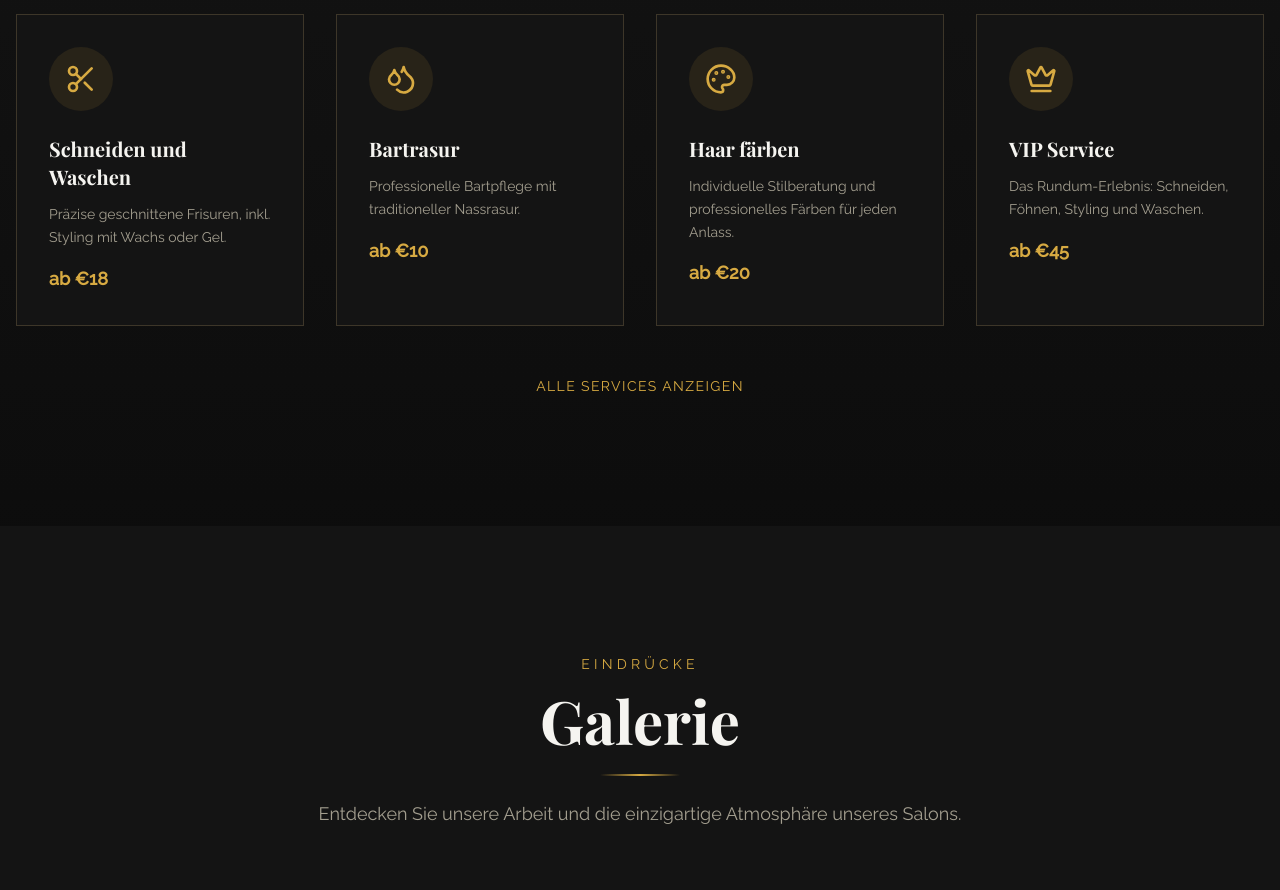
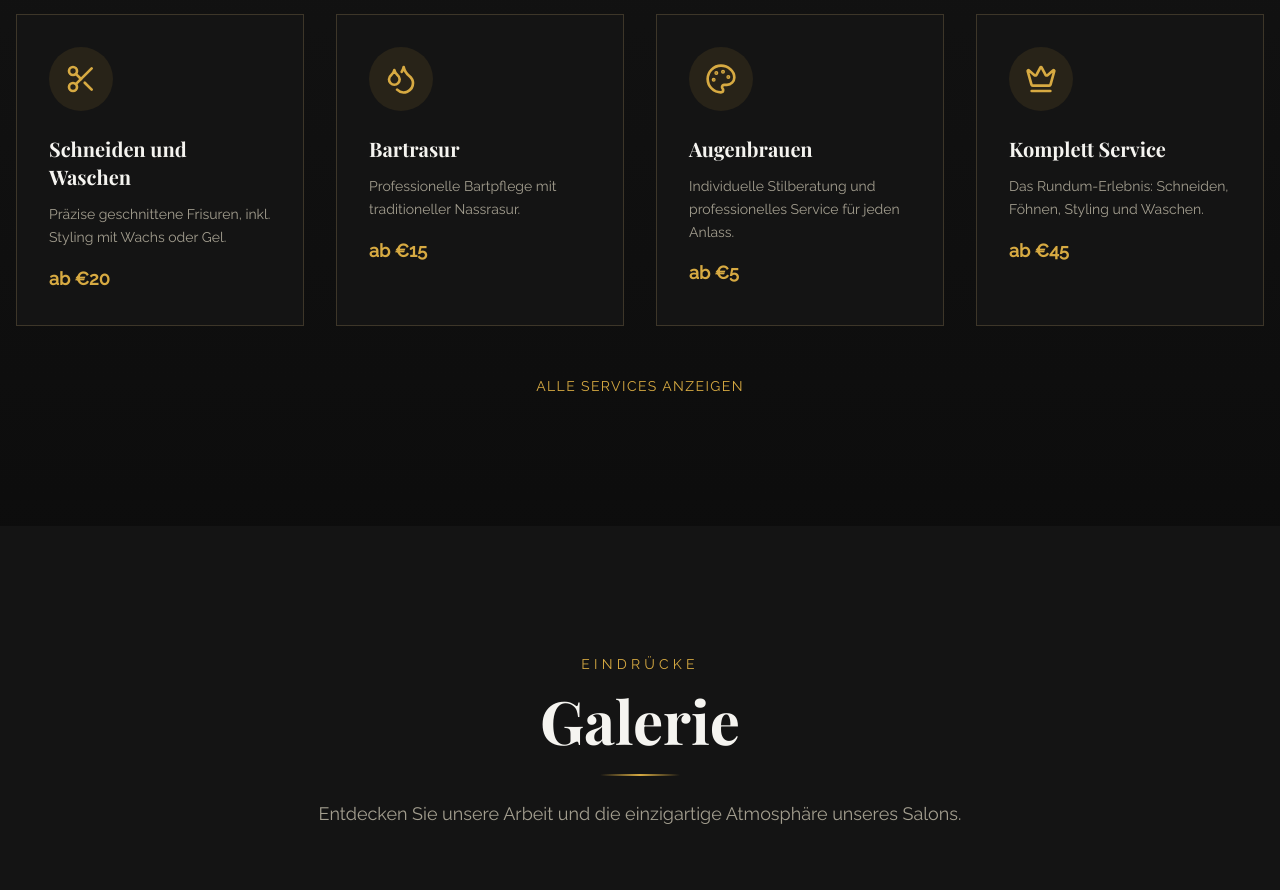
Before and after one commit to markkoehler-cyber/wazirbarbershop-demo, a React (Vite) app: page / in a window 1280 px wide. Shown: the part 1180-2070 px from the top of the page. Built offline with nearby package versions, Linux system fonts and the light colour scheme.

Commit message:
Update ServicesSection.tsx

```diff
--- a/src/components/sections/ServicesSection.tsx
+++ b/src/components/sections/ServicesSection.tsx
@@ -7,23 +7,23 @@ const services = [
     icon: Scissors,
     title: 'Schneiden und Waschen',
     description: 'Präzise geschnittene Frisuren, inkl. Styling mit Wachs oder Gel.',
-    price: 'ab €18',
+    price: 'ab €20',
   },
   {
     icon: Droplets,
     title: 'Bartrasur',
     description: 'Professionelle Bartpflege mit traditioneller Nassrasur.',
-    price: 'ab €10',
+    price: 'ab €15',
   },
   {
     icon: Palette,
-    title: 'Haar färben',
-    description: 'Individuelle Stilberatung und professionelles Färben für jeden Anlass.',
-    price: 'ab €20',
+    title: 'Augenbrauen',
+    description: 'Individuelle Stilberatung und professionelles Service für jeden Anlass.',
+    price: 'ab €5',
   },
   {
     icon: Crown,
-    title: 'VIP Service',
+    title: 'Komplett Service',
     description: 'Das Rundum-Erlebnis: Schneiden, Föhnen, Styling und Waschen.',
     price: 'ab €45',
   },
```
